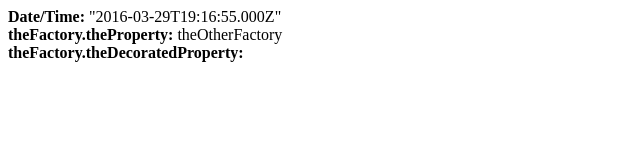
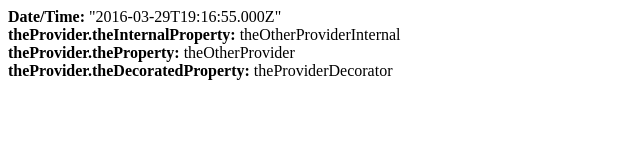
Before and after one commit to robertmirro/angular-sandbox, a plain HTML site: page angular-decorator/index.html in a window 1280 px wide. Shown: the whole page, without its empty margins (0-640 px from the left). Drawn offline with nearby package versions, Linux system fonts and the light colour scheme.

Commit message:
incremental

```diff
--- a/angular-decorator/app.js
+++ b/angular-decorator/app.js
@@ -4,34 +4,52 @@
     angular
         .module('theApp', [])
         .controller('theController', theController)
-        .factory('theFactory', theFactory)
-        .factory('theFactory', theOtherFactory)
-    //.decorator('theFactory', theFactoryDecorator)
-    ;
+        .provider('theProvider', theProvider)
+        .provider('theProvider', theOtherProvider)
+        .decorator('theProvider', theProviderDecorator);
 
-    function theController(theFactory) {
+    function theController(theProvider) {
         console.log('theController...');
         this.dateTime = new Date();
-        this.theFactory = theFactory;
+        this.theProvider = theProvider;
     }
 
-    function theFactory() {
-        console.log('theFactory...');
-        return {
-            theProperty: 'theFactory'
+    function theProvider() {
+        console.log('theProvider...');
+
+        var theInternalProperty = 'theProviderInternal';
+
+        this.setInternalProperty = function(value) {
+            theInternalProperty += value;
+        };
+        this.$get = function $get() {
+            return {
+                theInternalProperty: theInternalProperty,
+                theProperty: 'theProvider'
+            };
         };
     }
 
-    function theOtherFactory() {
-        console.log('theOtherFactory...');
-        return {
-            theProperty: 'theOtherFactory'
+    function theOtherProvider() {
+        console.log('theOtherProvider...');
+
+        var theInternalProperty = 'theOtherProviderInternal';
+
+        this.setInternalProperty = function(value) {
+            theInternalProperty += value;
+        };
+
+        this.$get = function $get() {
+            return {
+                theInternalProperty: theInternalProperty,
+                theProperty: 'theOtherProvider'
+            };
         };
     }
 
-    function theFactoryDecorator($delegate) {
-        console.log('theFactoryDecorator...');
-        $delegate.theDecoratedProperty = 'theFactoryDecorator';
+    function theProviderDecorator($delegate) {
+        console.log('theProviderDecorator...');
+        $delegate.theDecoratedProperty = 'theProviderDecorator';
         return $delegate;
     }
 })();
--- a/angular-decorator/index.html
+++ b/angular-decorator/index.html
@@ -14,8 +14,9 @@
 <body class="ng-cloak">
     <div ng-controller="theController as vm">
         <div><span>Date/Time:</span> {{vm.dateTime}}</div>
-        <div><span>theFactory.theProperty:</span> {{vm.theFactory.theProperty}}</div>
-        <div><span>theFactory.theDecoratedProperty:</span> {{vm.theFactory.theDecoratedProperty}}</div>
+        <div><span>theProvider.theInternalProperty:</span> {{vm.theProvider.theInternalProperty}}</div>
+        <div><span>theProvider.theProperty:</span> {{vm.theProvider.theProperty}}</div>
+        <div><span>theProvider.theDecoratedProperty:</span> {{vm.theProvider.theDecoratedProperty}}</div>
     </div>
 
     <script src="jquery.js"></script>
```
